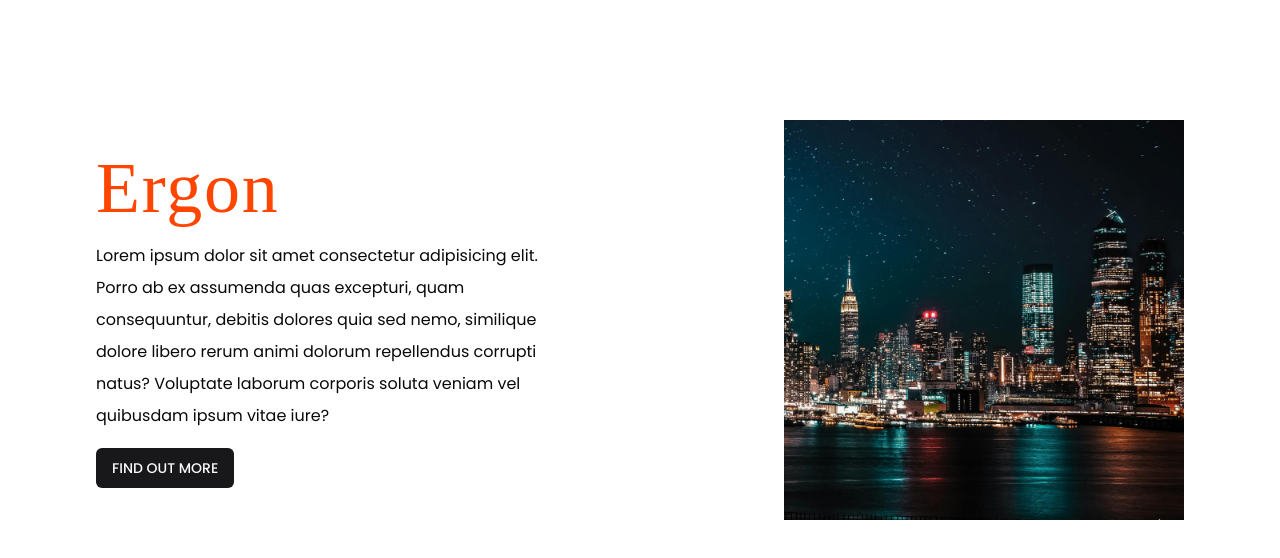
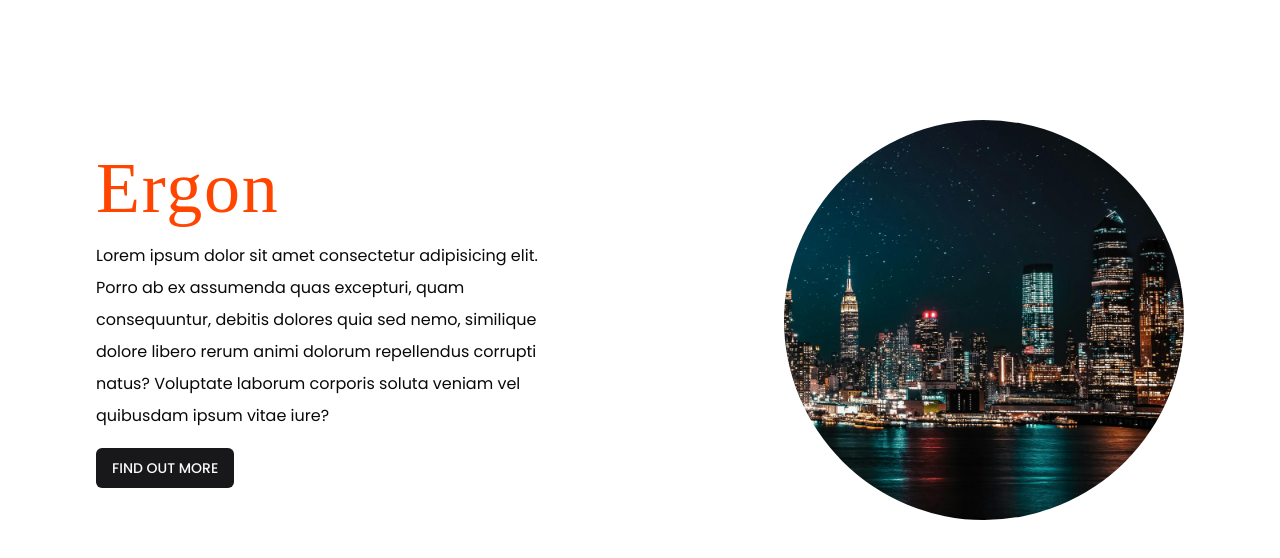
Before and after one commit to Nimira43/Ergon, a Next.js app: page / in a window 1280 px wide. Shown: the top 558 px of the page. Built offline with nearby package versions, Linux system fonts and the light colour scheme; a web font is replaced by a local one.

Commit message:
Hero image has now rounded-full applied.

```diff
--- a/app/page.tsx
+++ b/app/page.tsx
@@ -22,7 +22,7 @@ export default function Home() {
             </Link>
           </Button>
         </div>
-        <Image src={LandingImg} alt='landing' className='hidden lg:block ' />
+        <Image src={LandingImg} alt='landing' className='hidden lg:block rounded-full' />
       </section>
     </main>
   )
```
